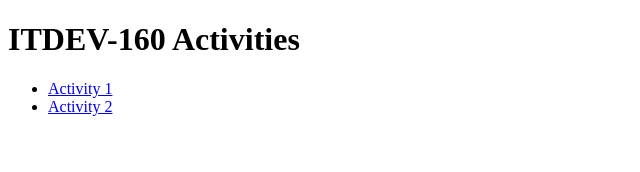
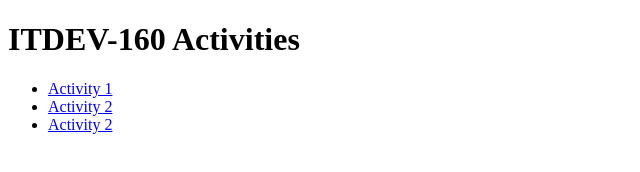
Before and after one commit to itdev160/nikolai_mikkelsen, a plain HTML site: page index.html in a window 1280 px wide. Shown: the full height of the page, 0-640 px from the left. Drawn offline with Linux system fonts and the light colour scheme.

Commit message:
Updated Index

```diff
--- a/index.html
+++ b/index.html
@@ -12,6 +12,7 @@
     <ul>
         <li><a href="activity-1/index.html">Activity 1</a></li>
         <li><a href="activity-2/index.html">Activity 2</a></li>
+        <li><a href="activity-3/index.html">Activity 2</a></li>
 
     </ul>
 
```
